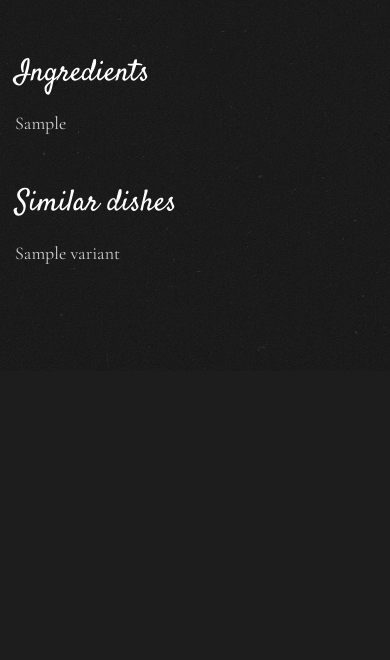
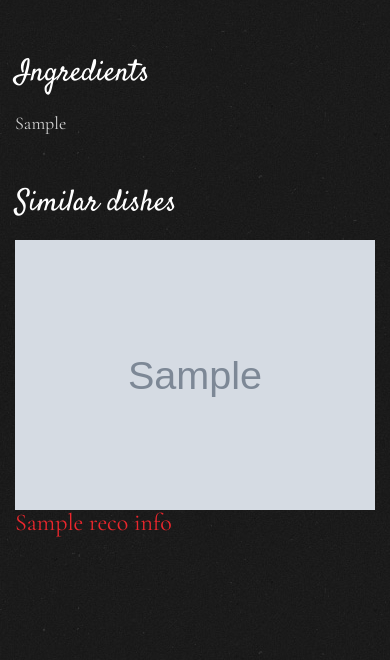
Before and after one commit to Hexanome-de-l-ambiance/semantic-web, a Flask app: template templates/about_cuisine.html in a window 390 px wide. Shown: the part 1379-2039 px from the top of the page. Before the commit the page ends 1741 px from the top, so only its background shows below. Run offline with Flask 3, Linux system fonts and the light colour scheme; the template is opened without the code that fills it: most values are stand-ins (such as "Sample title", 1, 10 or a date in 2020); grey boxes marked "Sample" are stand-in pictures; some web fonts are replaced.

Commit message:
similar dishes

```diff
--- a/app.py
+++ b/app.py
@@ -41,7 +41,8 @@ def random():
 def about_cuisine():
     dish_name = request.args.get('dish_link', '')
     dish = get_dish_by_link(dish_name)
-    return render_template('about_cuisine.html', dish=dish)
+    reco = get_reco_by_link(dish_name)
+    return render_template('about_cuisine.html', dish=dish, reco=reco)
 
 
 @app.route('/about_ingredient', methods=['GET'])
--- a/main.py
+++ b/main.py
@@ -740,6 +740,50 @@ def compute_age(birth_date, death_date=None):
     return age
 
 
+def get_reco_by_link(dish_url):
+    # Extract the resource identifier from the DBpedia URL
+    resource_identifier = dish_url.rsplit('/', 1)[-1]
+
+    # SPARQL query to retrieve information about the dish
+    query = f"""
+    PREFIX dbo: <http://dbpedia.org/ontology/>
+    PREFIX rdfs: <http://www.w3.org/2000/01/rdf-schema#>
+    PREFIX dct: <http://purl.org/dc/terms/>
+
+    SELECT ?otherFood (COUNT(?sharedIngredient) AS ?sharedIngredientCount) ?name ?image
+    WHERE {{
+        <http://dbpedia.org/resource/{resource_identifier}> dbo:ingredient ?ingredient.
+        ?otherFood dbo:ingredient ?sharedIngredient;
+        dct:subject dbc:French_cuisine;
+        rdfs:label ?name;
+        dbo:thumbnail ?image;
+        a dbo:Food.
+        FILTER(LANG(?name) = "en")
+        FILTER (?otherFood != <http://dbpedia.org/resource/{resource_identifier}>)
+        FILTER (?ingredient = ?sharedIngredient)
+    }}
+    GROUP BY ?otherFood ?name ?image
+    ORDER BY DESC(?sharedIngredientCount)
+    LIMIT 5
+    """
+
+    sparql = SPARQLWrapper("https://dbpedia.org/sparql")
+    sparql.setQuery(query)
+    sparql.setReturnFormat(JSON)
+    results = sparql.query().convert()
+
+    dishes = []
+    for result in results["results"]["bindings"]:
+        dish_info = {
+            'name': result["name"]["value"],
+            'link': result["otherFood"]["value"],
+            'image': result["image"]["value"] if "image" in result else "",
+        }
+        dishes.append(dish_info)
+
+    return dishes
+
+
 def get_wikipedia_image(title):
     # Step 1: Get the Page ID
     params = {
--- a/templates/about_cuisine.html
+++ b/templates/about_cuisine.html
@@ -63,7 +63,7 @@
                 <div class="col-md-12 text-center">
                     <div class="display-t js-fullheight">
                         <div class="display-tc js-fullheight animate-box" data-animate-effect="fadeIn">
-                                <h1>{{dish.name}}</h1>
+                            <h1>{{ dish.name }}</h1>
                         </div>
                     </div>
                 </div>
@@ -95,7 +95,7 @@
                     <div class="row">
                         <div class="col-md-6">
                             {% if dish.mainIngredient %}
-                                <p>{{dish.mainIngredient}}</p>
+                                <p>{{ dish.mainIngredient }}</p>
                             {% else %}
                                 {% for ingredient_info in dish.ingredients %}
                                     {% set parts = ingredient_info.split(' - ') %}
@@ -106,22 +106,28 @@
                         </div>
                     </div>
                 </div>
-                    {% if dish.variant %}
-                    <div class="col-md-6 fh5co-heading">
+            </div>
+            <div class="fh5co-heading">
                 <h2>Similar dishes</h2>
                 <div class="row">
-                            <div class="col-md-6">
-                                <p> {{dish.variant}} </p>
+                    {% if reco %}
+                        {% for reco_info in reco %}
+                            <div class="col-md-4">
+                                <div class="card mb-4">
+                                    <div class="fh5co-item animate-box">
+                                        <img src="{{ reco_info.image }}" class="img-responsive" alt="{{ reco_info.name }} Image">
+                                        <h3><a href="/about_cuisine?dish_link={{ reco_info.link }}">{{ reco_info.name }}</a></h3>
+                                        <p></p>
                                     </div>
                                 </div>
                             </div>
+                        {% endfor %}
                     {% endif %}
                 </div>
-            </div>
+
             </div>
 
-        <div class="gototop js-top">
-            <a href="#" class="js-gotop"><i class="icon-arrow-up22"></i></a>
+        </div>
     </div>
 
     <!-- jQuery -->
```
Lines whose indentation alone changed are shown as unchanged.
